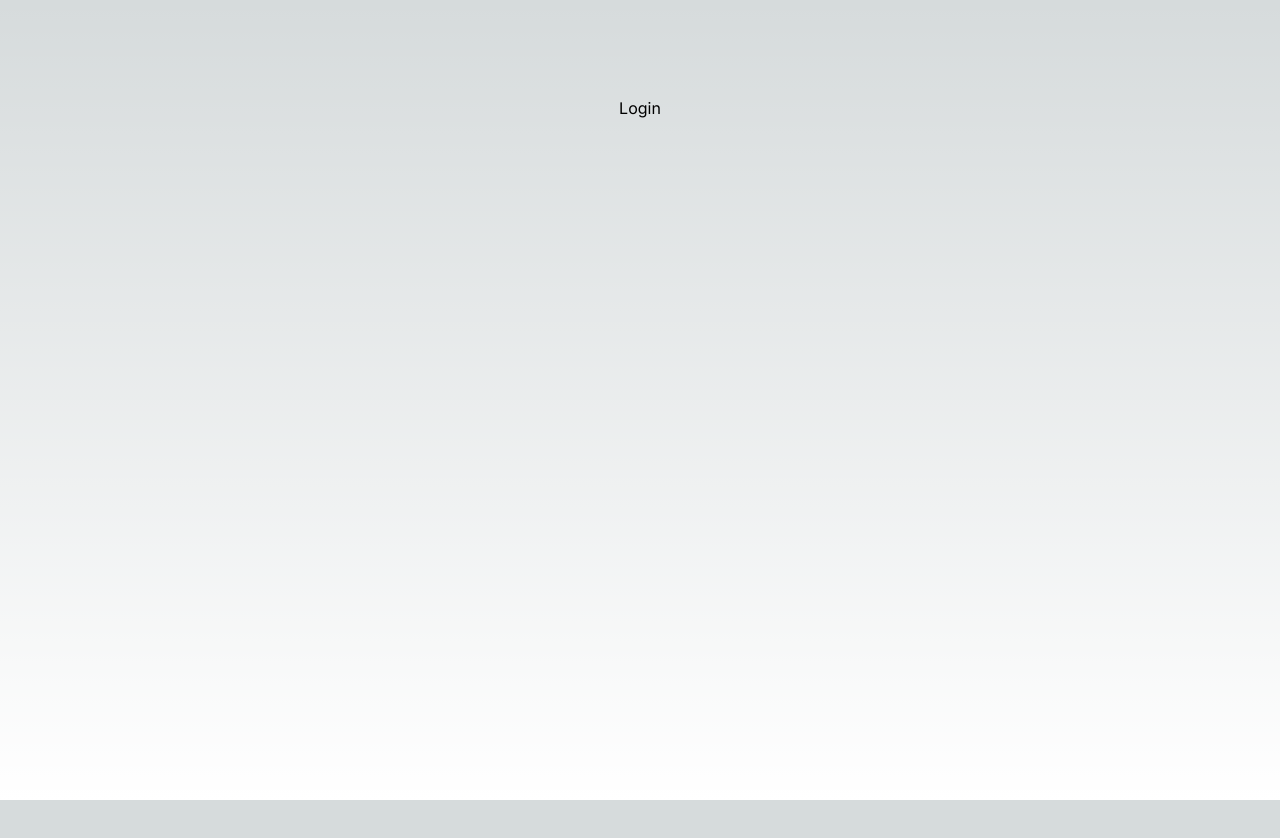
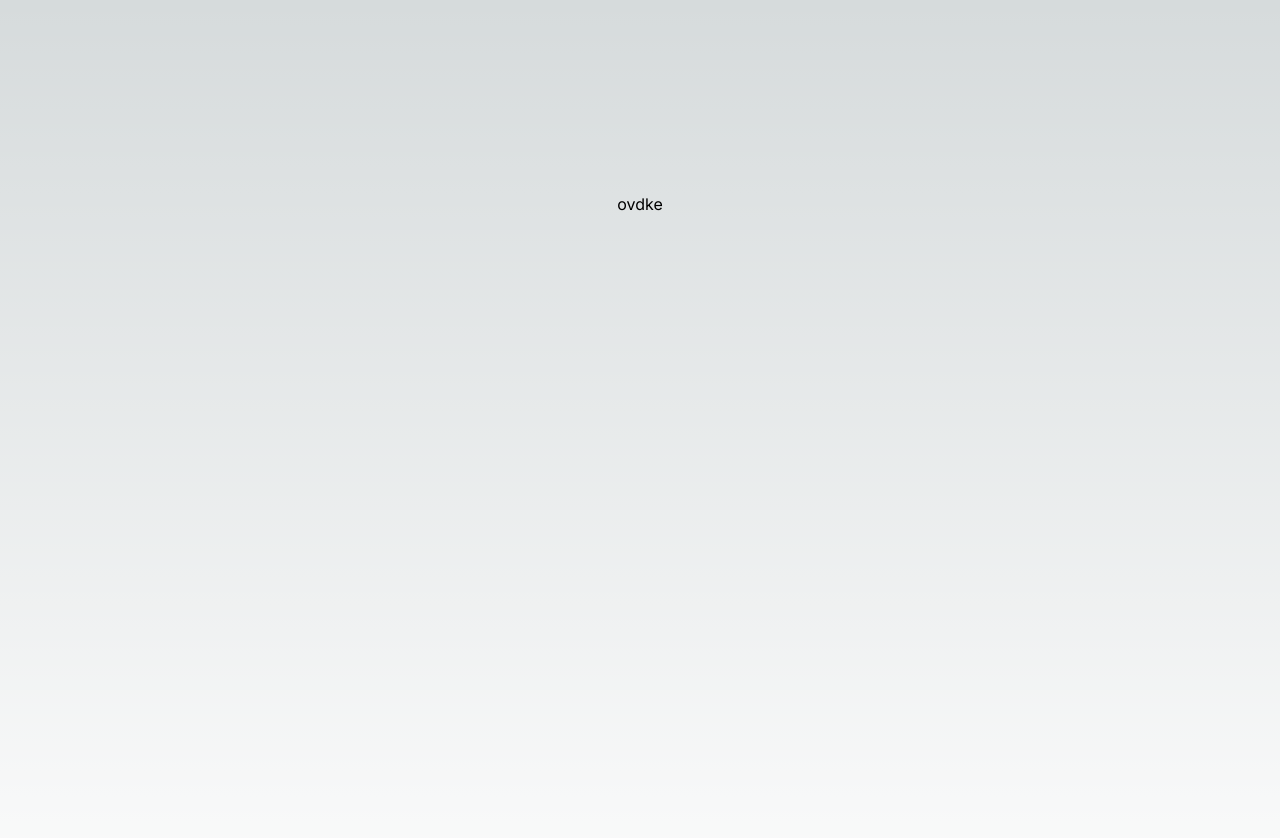
Before and after one commit to nbobic1/nastava-replika, a Next.js app in the folder ocjenjivanje/: page / in a window 1280 px wide. Shown: the top 838 px of the page. Before the commit the page ends 800 px from the top, so only its background shows below. Built offline with nearby package versions, Linux system fonts and the light colour scheme.

Commit message:
added changes

```diff
--- /dev/null
+++ b/ocjenjivanje/app/header/page.js
@@ -0,0 +1,21 @@
+'use client'
+import { useRouter } from 'next/navigation'
+import { Button } from '@mui/material'
+import Head from 'next/head'
+
+
+export default function Header() {
+  const router = useRouter()
+
+
+  return (
+      <div className="flex min-h-screen flex-col items-center justify-between p-24">
+        ovdke
+        <Head>
+        <Button variant="outlined" onClick={() => router.push('/login')}>Login</Button>
+        <Button variant="outlined" onClick={() => router.push('/register')}>Register</Button>
+        </Head>
+
+      </div>
+  )
+}
--- a/ocjenjivanje/app/layout.js
+++ b/ocjenjivanje/app/layout.js
@@ -9,6 +9,7 @@ export const metadata = {
 }
 
 export default function RootLayout({ children }) {
+
   return (
     <html lang="en">
       <body className={inter.className}>{children}</body>
--- a/ocjenjivanje/app/page.js
+++ b/ocjenjivanje/app/page.js
@@ -1,19 +1,14 @@
 'use client'
 import Image from 'next/image'
-import { useRouter } from 'next/navigation'
+import Header from './header/page'
 
 
 export default function Home() {
-  const router = useRouter()
-
 
   return (
+
     <main className="flex min-h-screen flex-col items-center justify-between p-24">
-      <div >
-        <button type="button" onClick={() => router.push('/login')}>
-          Login
-        </button>
-      </div>
+            <Header></Header>
     </main>
   )
 }
```
